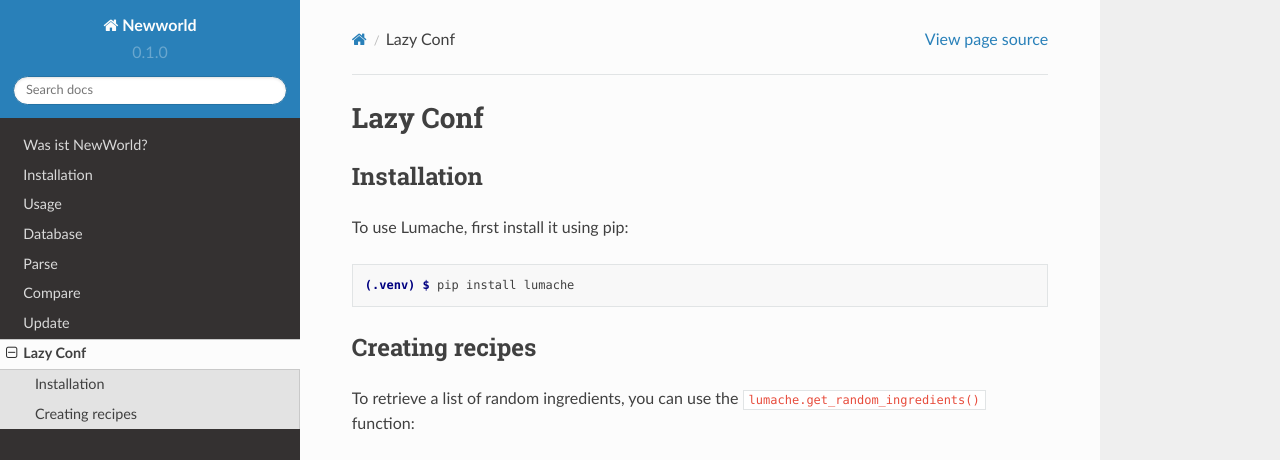
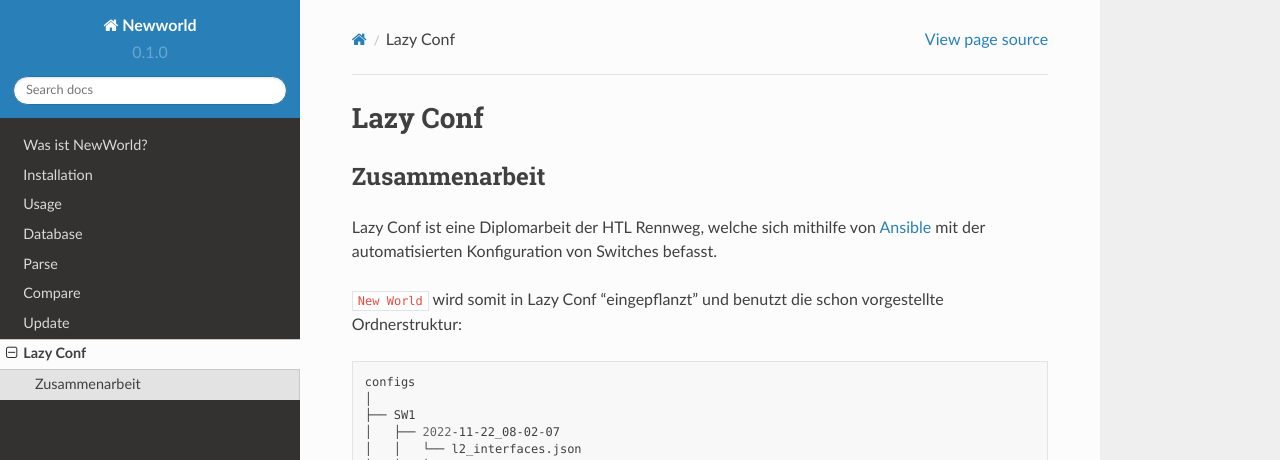
Before and after one commit to newworld-itp/NewWorld, a Sphinx documentation site: the page built from docs/source/lazyconf.rst, in a window 1280 px wide and 1096 px high. Shown: the top 460 px of the window. Built offline with Sphinx 7.4.7 and the Read the Docs theme 2.0.0, drawn with Linux system fonts in a browser that asks for light colours; some of the changed text lies outside the part shown; grey boxes are pictures that could not be loaded.

Commit message:
Update lazyconf.rst

```diff
--- a/docs/source/lazyconf.rst
+++ b/docs/source/lazyconf.rst
@@ -3,31 +3,45 @@ Lazy Conf
 
 .. _lazyconf:
 
-Installation
+Zusammenarbeit
 ------------
 
-To use Lumache, first install it using pip:
+Lazy Conf ist eine Diplomarbeit der HTL Rennweg, welche sich mithilfe von Ansible_ mit der automatisierten Konfiguration von Switches befasst.
 
-.. code-block:: console
+.. _Ansible: https://www.ansible.com/
 
-   (.venv) $ pip install lumache
+``New World`` wird somit in Lazy Conf "eingepflanzt" und benutzt die schon vorgestellte Ordnerstruktur:
 
-Creating recipes
-----------------
+.. code-block:: bash
 
-To retrieve a list of random ingredients,
-you can use the ``lumache.get_random_ingredients()`` function:
-
-.. autofunction:: lumache.get_random_ingredients
-
-The ``kind`` parameter should be either ``"meat"``, ``"fish"``,
-or ``"veggies"``. Otherwise, :py:func:`lumache.get_random_ingredients`
-will raise an exception.
-
-.. autoexception:: lumache.InvalidKindError
-
-For example:
-
->>> import lumache
->>> lumache.get_random_ingredients()
-['shells', 'gorgonzola', 'parsley']
+    configs
+    │
+    ├── SW1
+    │   ├── 2022-11-22_08-02-07
+    │   │   └── l2_interfaces.json
+    │   │   └── vlan-data.json
+    │   │   └── show_cdp_neighbors.txt
+    │   │   └── show_interface_description.txt
+    │   │   └── show_port-security_address.txt
+    │   │
+    │   └── 2022-11-23_09-17-13
+    │       └── l2_interfaces.json
+    │       └── vlan-data.json
+    │       └── show_cdp_neighbors.txt
+    │       └── show_interface_description.txt
+    │       └── show_port-security_address.txt
+    │
+    └── SW2
+        ├── 2022-11-22_08-02-07
+        │   └── l2_interfaces.json
+        │   └── vlan-data.json
+        │   └── show_cdp_neighbors.txt
+        │   └── show_interface_description.txt
+        │   └── show_port-security_address.txt
+        │
+        └── 2022-11-23_09-17-13
+            └── l2_interfaces.json
+            └── vlan-data.json
+            └── show_cdp_neighbors.txt
+            └── show_interface_description.txt
+            └── show_port-security_address.txt
```
